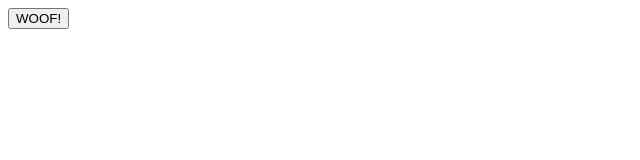
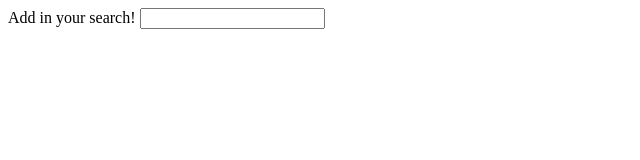
Before and after one commit to aiyshasadana/GifTastic, a plain HTML site: page index.html in a window 1280 px wide. Shown: the whole page, without its empty margins (0-640 px from the left). Drawn offline with nearby package versions, Linux system fonts and the light colour scheme.

Commit message:
pushing changes to Giftastic

```diff
--- a/index.html
+++ b/index.html
@@ -11,7 +11,13 @@
 
 </head>
 <body>
-    <button>WOOF!</button>
+    <div id = "buttonArea" ></div>
+
+    <form id = "search-form">
+
+      <label for = "search-input">Add in your search!</label>
+      <input type= "text" id = "search-input">
+    </form>
 
 
 </body>
```
